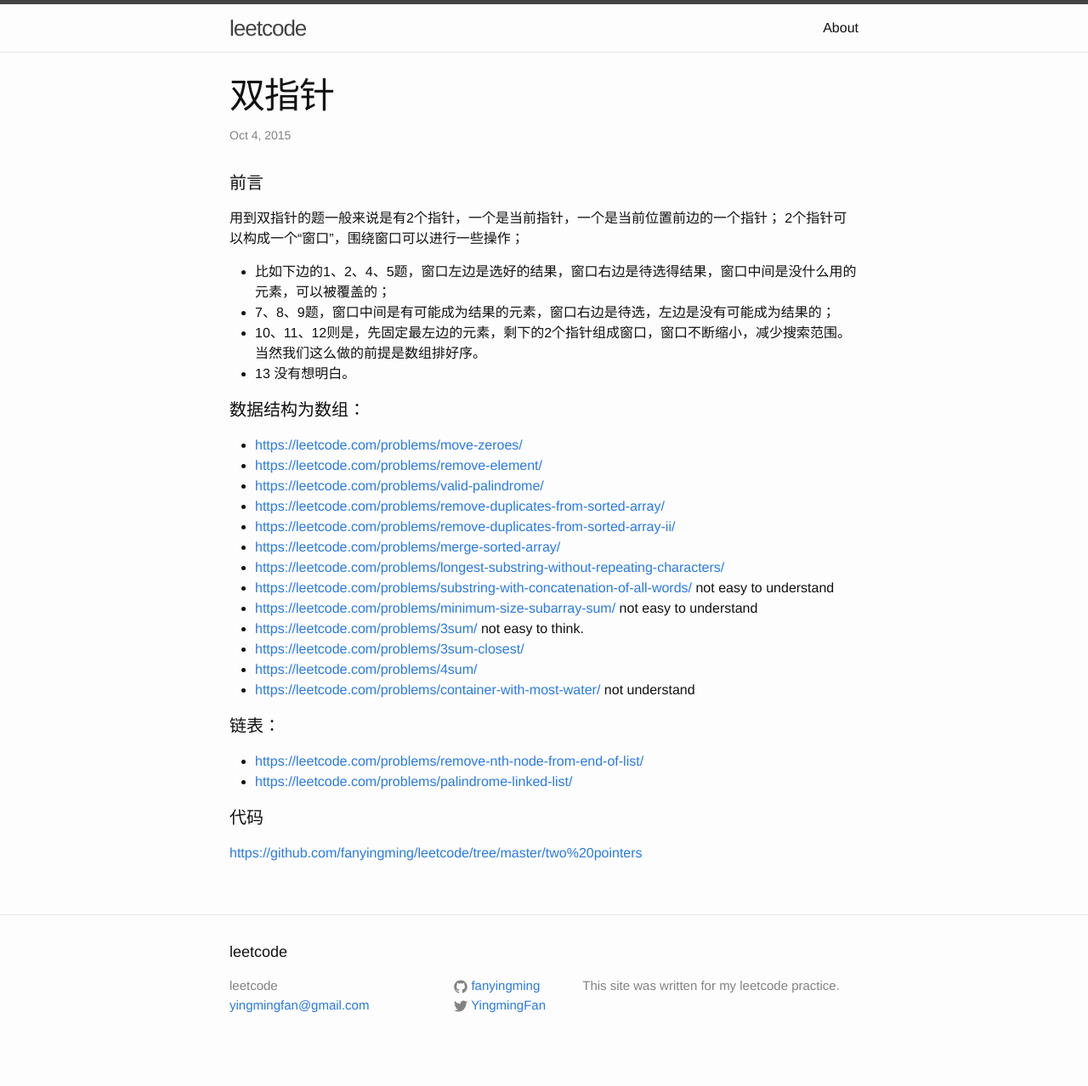
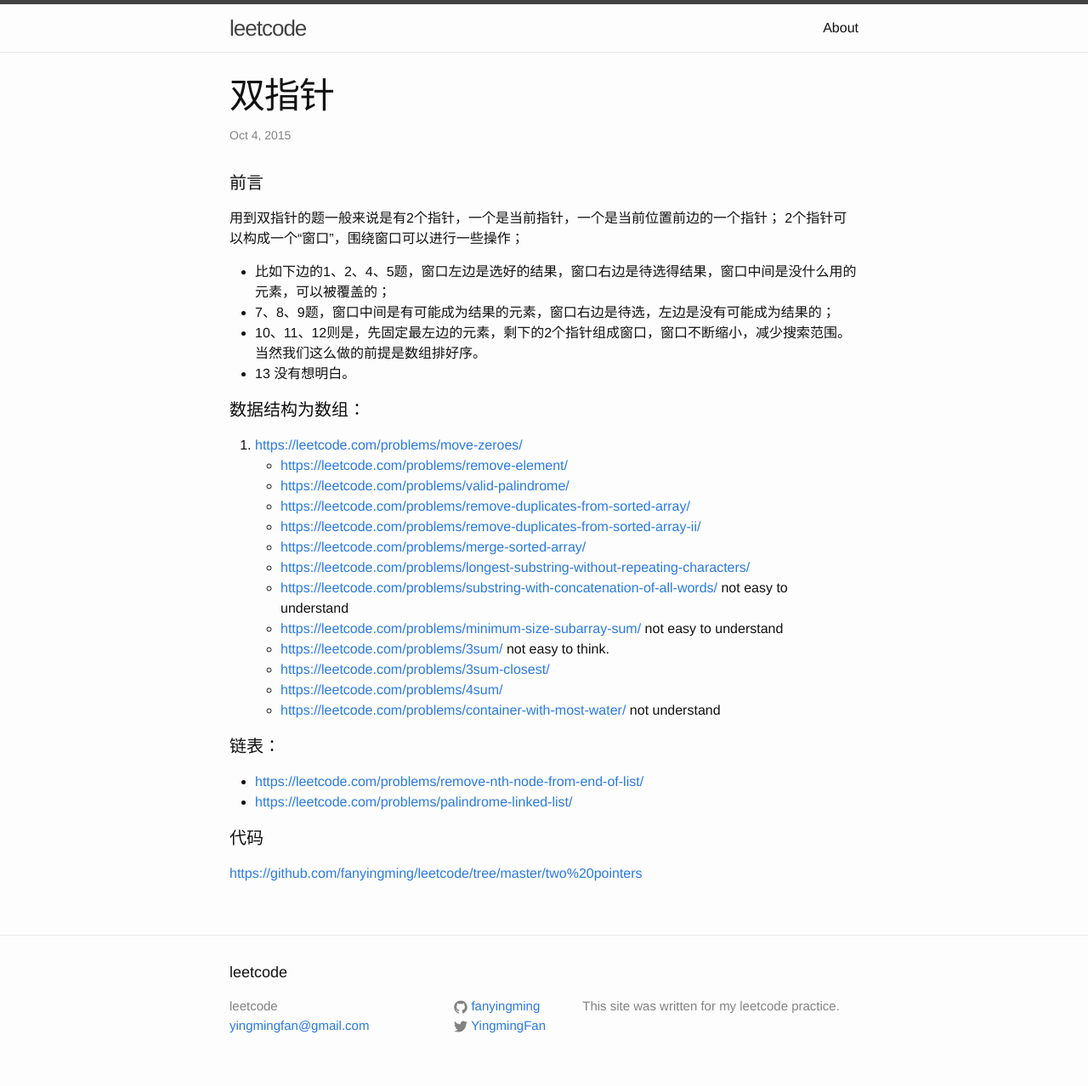
Before and after one commit to fanyingming/leetcode, a Jekyll site: the page built from _posts/2015-10-04-two-pointers.md, in a window 1280 px wide. Shown: the whole page at 85% size. Built offline with Jekyll 4.4.1, drawn with Linux system fonts in a browser that asks for light colours; before the commit the page ends 1254 px from its top, so only the background shows below that.

Commit message:
fix a post display.

```diff
--- a/_posts/2015-10-04-two-pointers.md
+++ b/_posts/2015-10-04-two-pointers.md
@@ -17,7 +17,7 @@
 
 #### 数据结构为数组：
 
-- <https://leetcode.com/problems/move-zeroes/>
+1. <https://leetcode.com/problems/move-zeroes/>
 - <https://leetcode.com/problems/remove-element/>
 - <https://leetcode.com/problems/valid-palindrome/>
 - <https://leetcode.com/problems/remove-duplicates-from-sorted-array/>
```
